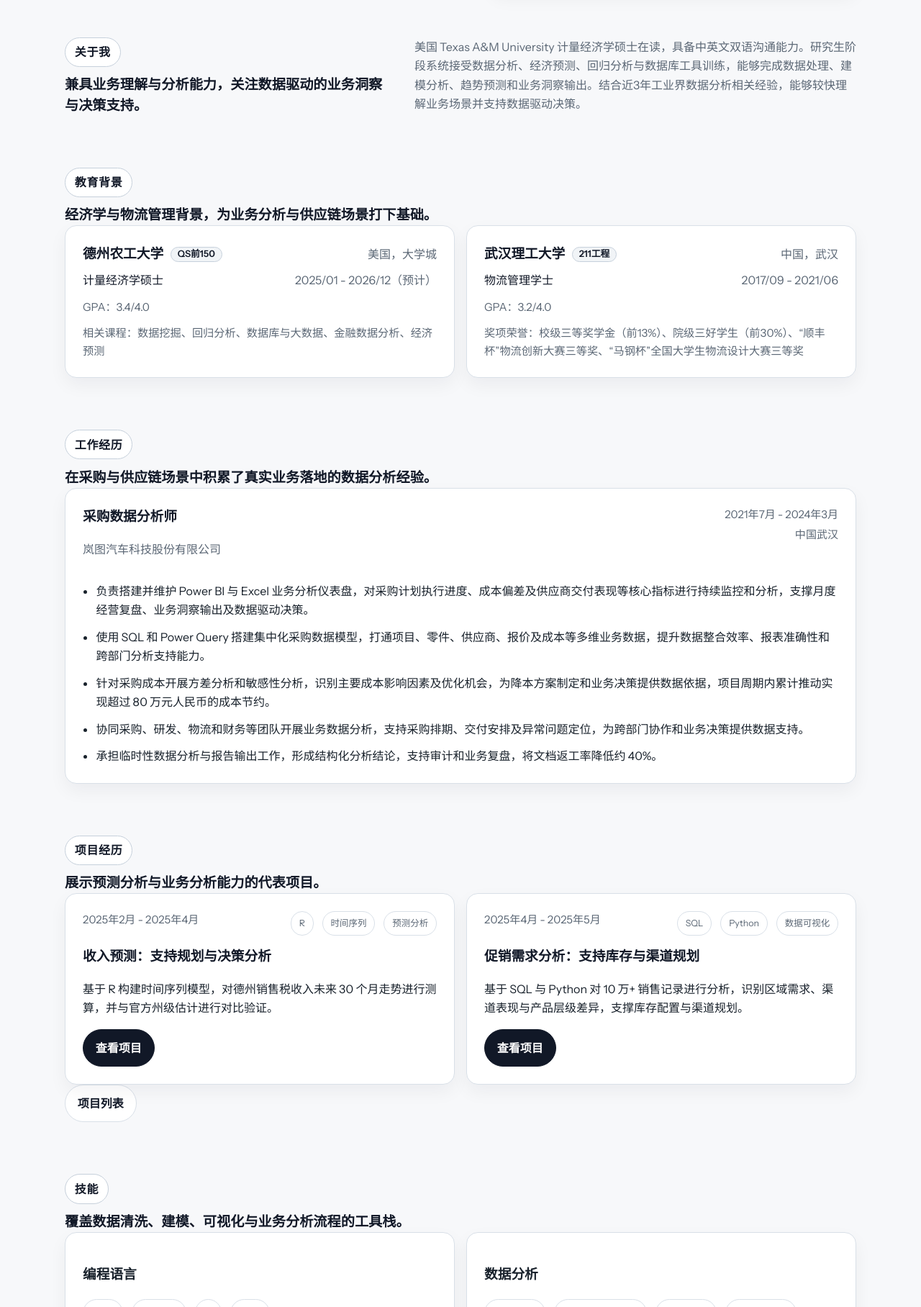
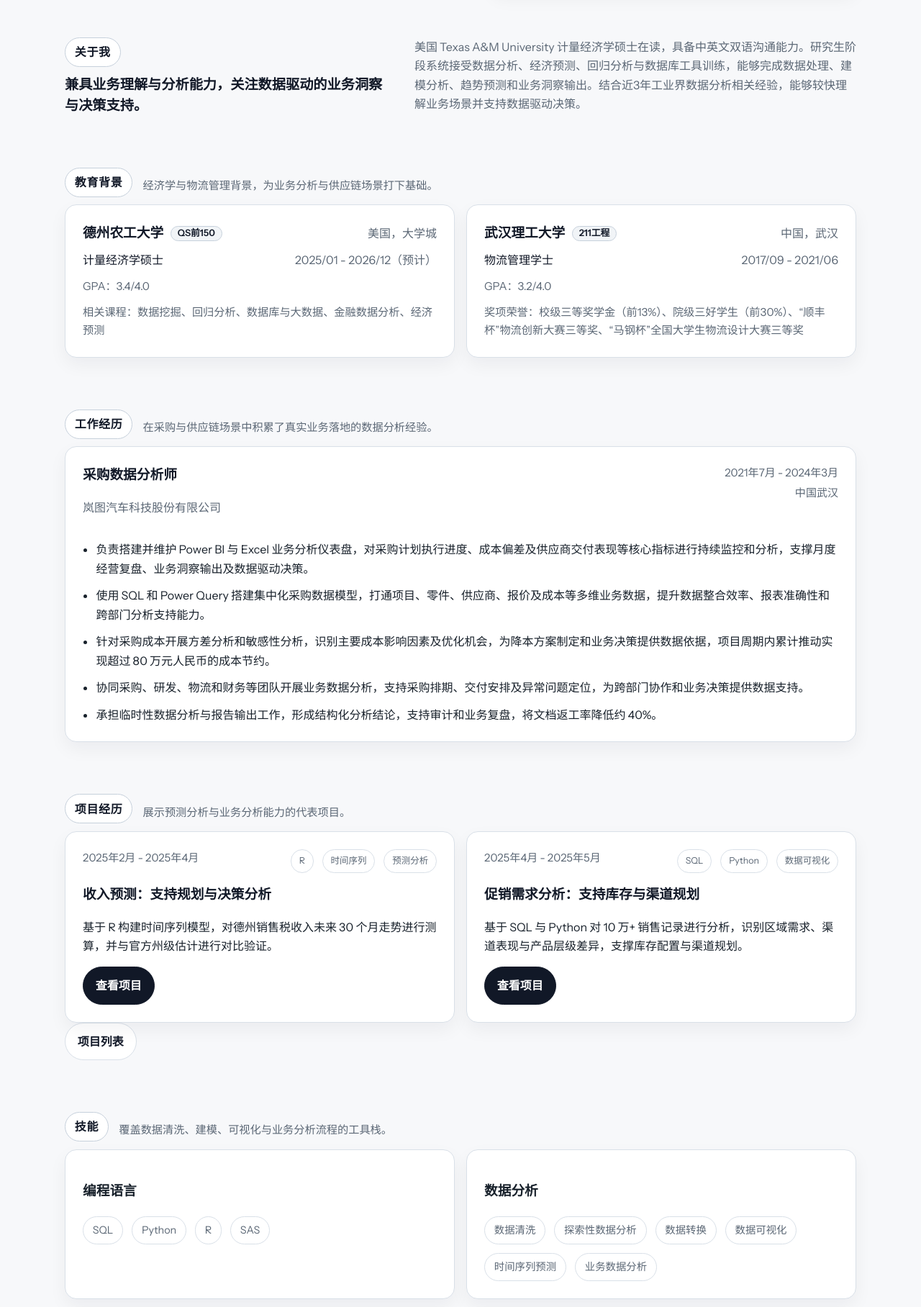
Before and after one commit to jinrui-0310/jinrui-portfolio, a Flask app: page /zh in a window 1280 px wide. Shown: the part 517-2333 px from the top of the page at 72% size. Run offline with Flask 3, Linux system fonts and the light colour scheme; some libraries are stand-ins or nearby versions.

Commit message:
style: inline chinese section subtitles

```diff
--- a/static/css/style.css
+++ b/static/css/style.css
@@ -448,6 +448,25 @@ img {
     font-weight: 600;
 }
 
+.section-heading-line {
+    display: flex;
+    align-items: center;
+    gap: 0.9rem;
+    flex-wrap: wrap;
+}
+
+.section-heading-line .eyebrow {
+    margin-bottom: 0;
+}
+
+.section-subtitle {
+    margin: 0;
+    color: var(--text-soft);
+    font-size: 0.95rem;
+    font-weight: 400;
+    line-height: 1.5;
+}
+
 .section-intro {
     color: var(--text-soft);
     max-width: 62ch;
@@ -705,7 +724,8 @@ img {
 
     .timeline-header,
     .project-topline,
-    .education-row {
+    .education-row,
+    .section-heading-line {
         flex-direction: column;
     }
 
--- a/templates/partials/home_zh.html
+++ b/templates/partials/home_zh.html
@@ -28,8 +28,8 @@
     </div>
 </section>
 <section class="content-section" id="about"><div class="container two-column"><div class="section-heading reveal"><p class="eyebrow">关于我</p><h2>{{ data.about.title }}</h2></div><div class="section-copy reveal delay-1"><p>{{ data.about.body }}</p></div></div></section>
-<section class="content-section" id="education"><div class="container"><div class="section-heading reveal"><p class="eyebrow">教育背景</p><h2>经济学与物流管理背景，为业务分析与供应链场景打下基础。</h2></div><div class="education-grid">{% for item in data.education %}<article class="education-card reveal"><div class="education-row"><div class="education-school"><h3>{{ item.school }}</h3>{% if item.school_tag %}<span class="education-badge">{{ item.school_tag }}</span>{% endif %}</div><p class="education-meta">{{ item.location }}</p></div><div class="education-row"><p class="degree">{{ item.degree }}</p><p class="education-meta">{{ item.dates }}</p></div>{% if item.gpa %}<p class="education-details">{{ item.gpa }}</p>{% endif %}{% if item.coursework %}<p class="education-details">{{ item.coursework }}</p>{% endif %}{% if item.honors %}<p class="education-details">{{ item.honors }}</p>{% endif %}</article>{% endfor %}</div></div></section>
-<section class="content-section muted-section" id="experience"><div class="container"><div class="section-heading reveal"><p class="eyebrow">工作经历</p><h2>{{ data.experience.title }}</h2></div>{% for item in data.experience["items"] %}<article class="timeline-card reveal delay-1"><div class="timeline-header"><div><h3>{{ item.title }}</h3>{% if item.company_url %}<p class="timeline-company"><a href="{{ item.company_url }}" target="_blank" rel="noopener noreferrer">{{ item.company }}</a></p>{% else %}<p class="timeline-company">{{ item.company }}</p>{% endif %}</div><div class="timeline-meta"><span>{{ item.dates }}</span><span>{{ item.location }}</span></div></div><ul class="achievement-list">{% for bullet in item.bullets %}<li>{{ bullet }}</li>{% endfor %}</ul></article>{% endfor %}</div></section>
-<section class="content-section" id="projects"><div class="container"><div class="section-heading reveal"><p class="eyebrow">项目经历</p><h2>展示预测分析与业务分析能力的代表项目。</h2></div><div class="projects-grid">{% for project in data.projects %}<article class="project-card reveal"><div class="project-topline"><span>{{ project.time }}</span><div class="tag-list compact">{% for tag in project.tags %}<span>{{ tag }}</span>{% endfor %}</div></div><h3>{{ project.title }}</h3><p>{{ project.summary }}</p><a class="button button-primary" href="{{ project.url }}">查看项目</a></article>{% endfor %}</div><div class="section-action"><a class="button button-secondary" href="/zh/projects">项目列表</a></div></div></section>
-<section class="content-section muted-section" id="skills"><div class="container"><div class="section-heading reveal"><p class="eyebrow">技能</p><h2>覆盖数据清洗、建模、可视化与业务分析流程的工具栈。</h2></div><div class="skills-grid">{% for category, items in data.skills.items() %}<article class="skill-card reveal"><h3>{{ category }}</h3><div class="pill-list">{% for item in items %}<span>{{ item }}</span>{% endfor %}</div></article>{% endfor %}</div></div></section>
+<section class="content-section" id="education"><div class="container"><div class="section-heading reveal"><div class="section-heading-line"><p class="eyebrow">教育背景</p><p class="section-subtitle">经济学与物流管理背景，为业务分析与供应链场景打下基础。</p></div></div><div class="education-grid">{% for item in data.education %}<article class="education-card reveal"><div class="education-row"><div class="education-school"><h3>{{ item.school }}</h3>{% if item.school_tag %}<span class="education-badge">{{ item.school_tag }}</span>{% endif %}</div><p class="education-meta">{{ item.location }}</p></div><div class="education-row"><p class="degree">{{ item.degree }}</p><p class="education-meta">{{ item.dates }}</p></div>{% if item.gpa %}<p class="education-details">{{ item.gpa }}</p>{% endif %}{% if item.coursework %}<p class="education-details">{{ item.coursework }}</p>{% endif %}{% if item.honors %}<p class="education-details">{{ item.honors }}</p>{% endif %}</article>{% endfor %}</div></div></section>
+<section class="content-section muted-section" id="experience"><div class="container"><div class="section-heading reveal"><div class="section-heading-line"><p class="eyebrow">工作经历</p><p class="section-subtitle">{{ data.experience.title }}</p></div></div>{% for item in data.experience["items"] %}<article class="timeline-card reveal delay-1"><div class="timeline-header"><div><h3>{{ item.title }}</h3>{% if item.company_url %}<p class="timeline-company"><a href="{{ item.company_url }}" target="_blank" rel="noopener noreferrer">{{ item.company }}</a></p>{% else %}<p class="timeline-company">{{ item.company }}</p>{% endif %}</div><div class="timeline-meta"><span>{{ item.dates }}</span><span>{{ item.location }}</span></div></div><ul class="achievement-list">{% for bullet in item.bullets %}<li>{{ bullet }}</li>{% endfor %}</ul></article>{% endfor %}</div></section>
+<section class="content-section" id="projects"><div class="container"><div class="section-heading reveal"><div class="section-heading-line"><p class="eyebrow">项目经历</p><p class="section-subtitle">展示预测分析与业务分析能力的代表项目。</p></div></div><div class="projects-grid">{% for project in data.projects %}<article class="project-card reveal"><div class="project-topline"><span>{{ project.time }}</span><div class="tag-list compact">{% for tag in project.tags %}<span>{{ tag }}</span>{% endfor %}</div></div><h3>{{ project.title }}</h3><p>{{ project.summary }}</p><a class="button button-primary" href="{{ project.url }}">查看项目</a></article>{% endfor %}</div><div class="section-action"><a class="button button-secondary" href="/zh/projects">项目列表</a></div></div></section>
+<section class="content-section muted-section" id="skills"><div class="container"><div class="section-heading reveal"><div class="section-heading-line"><p class="eyebrow">技能</p><p class="section-subtitle">覆盖数据清洗、建模、可视化与业务分析流程的工具栈。</p></div></div><div class="skills-grid">{% for category, items in data.skills.items() %}<article class="skill-card reveal"><h3>{{ category }}</h3><div class="pill-list">{% for item in items %}<span>{{ item }}</span>{% endfor %}</div></article>{% endfor %}</div></div></section>
 <section class="content-section accent-section" id="contact"><div class="container contact-panel reveal"><div><p class="eyebrow">联系我</p><h2>欢迎联系我，交流数据分析、商业分析和供应链分析相关机会。</h2><p>我正在关注数据分析、商业分析以及供应链分析相关岗位。</p></div><div class="contact-actions"><a class="button button-primary" href="mailto:{{ data.personal.email }}">发送邮件</a><a class="button button-secondary" href="{{ data.personal.linkedin }}" target="_blank" rel="noopener noreferrer">LinkedIn</a><a class="button button-secondary" href="{{ data.personal.github }}" target="_blank" rel="noopener noreferrer">GitHub</a><a class="button button-ghost" href="{{ data.personal.resume_url }}" target="_blank" rel="noopener noreferrer">查看简历</a></div><div class="contact-details"><span>{{ data.personal.email }}</span><span>{{ data.personal.phone }}</span><span>微信：{{ data.personal.wechat }}</span><span>{{ data.personal.location }}</span></div><p class="helper-text">{{ data.personal.wechat_note }}</p></div></section>
```
